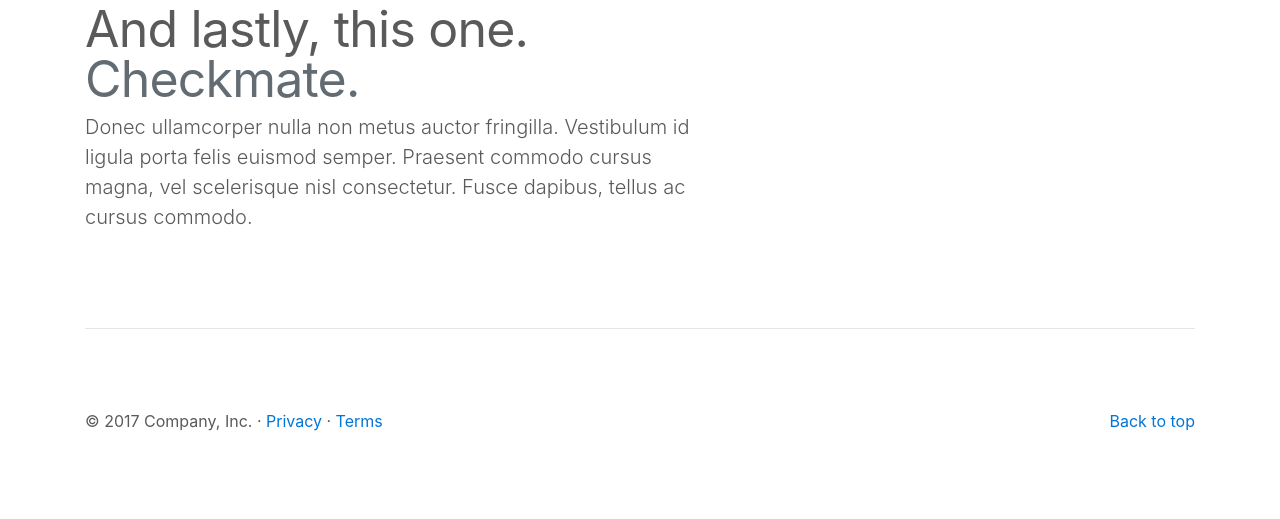
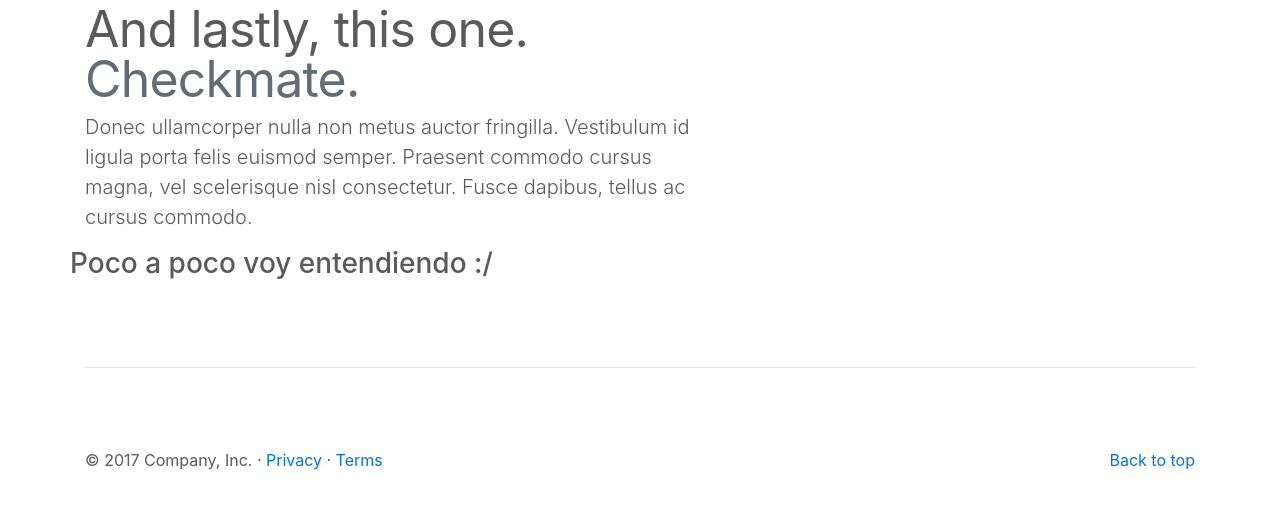
Before and after one commit to dsierrat/libraryMod, a PHP site: page / in a window 1280 px wide. Shown: the part 2372-2891 px from the top of the page. Before the commit the page ends 2869 px from the top, so only its background shows below. Run offline with PHP 8.4, Linux system fonts and the light colour scheme; some libraries are stand-ins or nearby versions.

Commit message:
colocarle un estado mio jajaja

```diff
--- a/view/mainPage.php
+++ b/view/mainPage.php
@@ -113,6 +113,8 @@
         <div class="col-md-5">
           <img class="featurette-image img-fluid mx-auto" data-src="holder.js/500x500/auto" alt="Generic placeholder image">
         </div>
+
+        <div><h3>Poco a poco voy entendiendo :/ </h3></div>
       </div>
 
       <hr class="featurette-divider">
```
